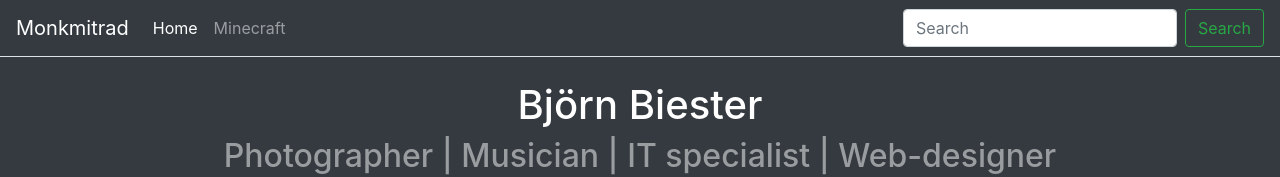
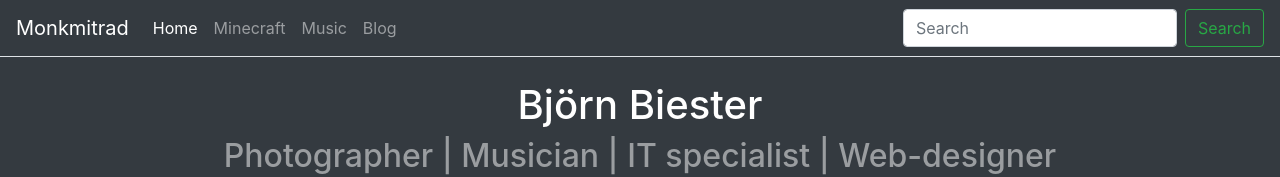
Before and after one commit to Monkmitrad/monkmitrad.de, an Angular app: page /home in a window 1280 px wide. Shown: the top 177 px of the page. Built offline with nearby package versions, Linux system fonts and the light colour scheme.

Commit message:
added new sites, restored README

```diff
--- a/src/app/navbar/navbar.component.html
+++ b/src/app/navbar/navbar.component.html
@@ -12,6 +12,12 @@
       <li class="nav-item">
         <a class="nav-link" href="https://minecraft.monkmitrad.de">Minecraft</a>
       </li>
+      <li class="nav-item">
+        <a class="nav-link" href="https://music.monkmitrad.de">Music</a>
+      </li>
+      <li class="nav-item">
+        <a class="nav-link" href="https://blog.monkmitrad.de">Blog</a>
+      </li>
     </ul>
     <form class="form-inline my-2 my-lg-0">
       <input class="form-control mr-sm-2" type="search" placeholder="Search" aria-label="Search">
```
Also changed, not shown: src/app/app.component.html (line endings or trailing spaces), 2 other files (tests, documents, lock files or other folders).
